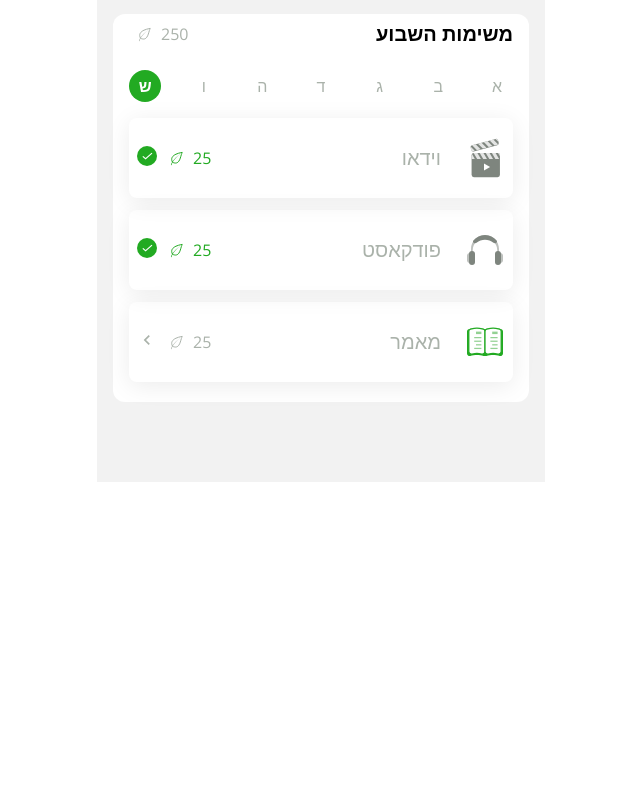
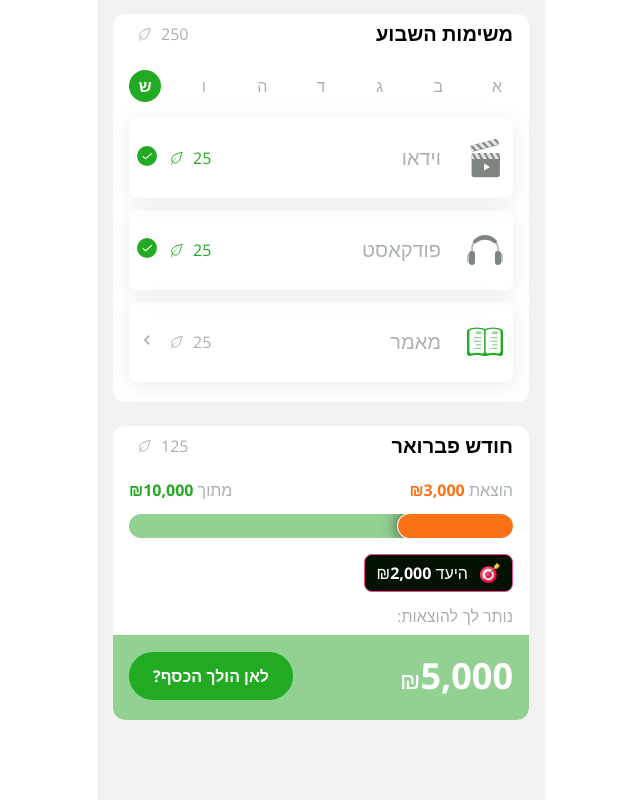
Before and after one commit to Mityaalim-App/web-app, a Next.js app: page /home in a window 1280 px wide. Shown: the part 530-1330 px from the top of the page, without its empty margins (319-959 px from the left). Before the commit the page ends 1012 px from the top, so only its background shows below. Built offline with nearby package versions, Linux system fonts and the light colour scheme.

Commit message:
add mountly view

```diff
--- /dev/null
+++ b/app/home/monthlyview/MonthlyView.tsx
@@ -0,0 +1,65 @@
+"use client";
+import { MouseEventHandler, ReactElement, useState } from "react";
+import ExspenseIcon from "public/images/exspense.svg";
+import MotionlessIcon from "public/images/motionless.svg";
+import BowAndArrowIcon from "public/images/bow-and-arrow.svg";
+import ViewTitle from "../components/ViewTitle";
+
+const monthNames = [
+  "ינואר", "פברואר", "מרץ", "אפריל", "מאי", "יוני",
+  "יולי", "אוגוסט", "ספטמבר", "אוקטובר", "נובמבר", "דצמבר"
+];
+
+function getMonthName(date: number) {
+  return monthNames[date];
+}
+
+export default function DailyView() {
+  const [currMonth, setCurrMounth] = useState(new Date().getMonth());
+  let monthName = "חודש "+ getMonthName(currMonth);
+  const expense = 3000;
+  const income = 10000;
+  const target = 2000;
+
+  return (
+      <section className="flex flex-col gap-y-4 bg-white px-4 pb-5 mx-4 rounded-xl relative overflow-hidden">
+        <ViewTitle
+          title={monthName}
+          score={125}
+          style={ false ? "text-green-300" : "text-gray-300" }
+        />
+
+        <div className="flex text-gray-300 justify-between rtl">
+          <span className="text-right">
+            הוצאת <span className="text-orange-500 font-bold">₪{expense.toLocaleString('he-IL')}</span>
+          </span>
+          <span>
+            מתוך <span className="text-green-300 font-bold">₪{income.toLocaleString('he-IL')}</span>
+          </span>
+        </div>
+        <div className="w-full h-6 bg-green-200 rounded-full overflow-hidden">
+          <div
+            className="h-full bg-orange-500 rounded-full relative"
+            style={{ width: `${(expense / income) * 100}%`,
+                  boxShadow: '0 0 0 1px white',
+                  filter: 'drop-shadow(0 0 8px rgba(0, 0, 0, 0.7))'}}
+          ></div>
+        </div>
+        <div className="inline-flex items-center bg-black text-white rounded-lg border border-pink-500 w-fit">
+          <div className="flex items-center px-3 py-2">
+            <BowAndArrowIcon className="w-5 h-5  flex-shrink-0" />
+            <span className="text-base pr-3">היעד ₪<span className="font-bold">{target.toLocaleString('he-IL')}</span></span>
+          </div>
+        </div>
+        <span className="text-gray-300 mb-3">נותר לך להוצאות:</span>
+
+        <div className="absolute bottom-0 left-0 right-0 h-[85px] bg-green-200 rounded-b-xl flex items-center justify-between px-4"></div>
+        <div className="relative z-100 flex items-center justify-between w-full">
+          <span className= "text-2xl text-white">₪<span className="text-4xl font-bold">{(income-expense-target).toLocaleString('he-IL')}</span></span>
+          <button className="bg-green-300 text-white font-bold px-6 py-4 rounded-full">
+            לאן הולך הכסף?
+          </button>
+        </div>
+      </section>
+  );
+}
--- a/app/home/page.tsx
+++ b/app/home/page.tsx
@@ -4,6 +4,7 @@ import HeroComp from "./components/HeroComp";
 import HeaderComp from "../components/HeaderComp";
 import WeeklyView from "./weeklyview/WeeklyView";
 import DailyView from "./dailyview/DailyView";
+import MonthlyView from "./monthlyview/MonthlyView";
 import { getLoggedUser } from "../utils/storage";
 
 export default function MainScreen() {
@@ -18,6 +19,7 @@ export default function MainScreen() {
       </div>
       <DailyView />
       <WeeklyView />
+      <MonthlyView />
     </section>
   );
 }
```
Also changed, not shown: app/home/dailyview/DailyView.tsx (indentation only), public/images/bow-and-arrow.svg (added).
